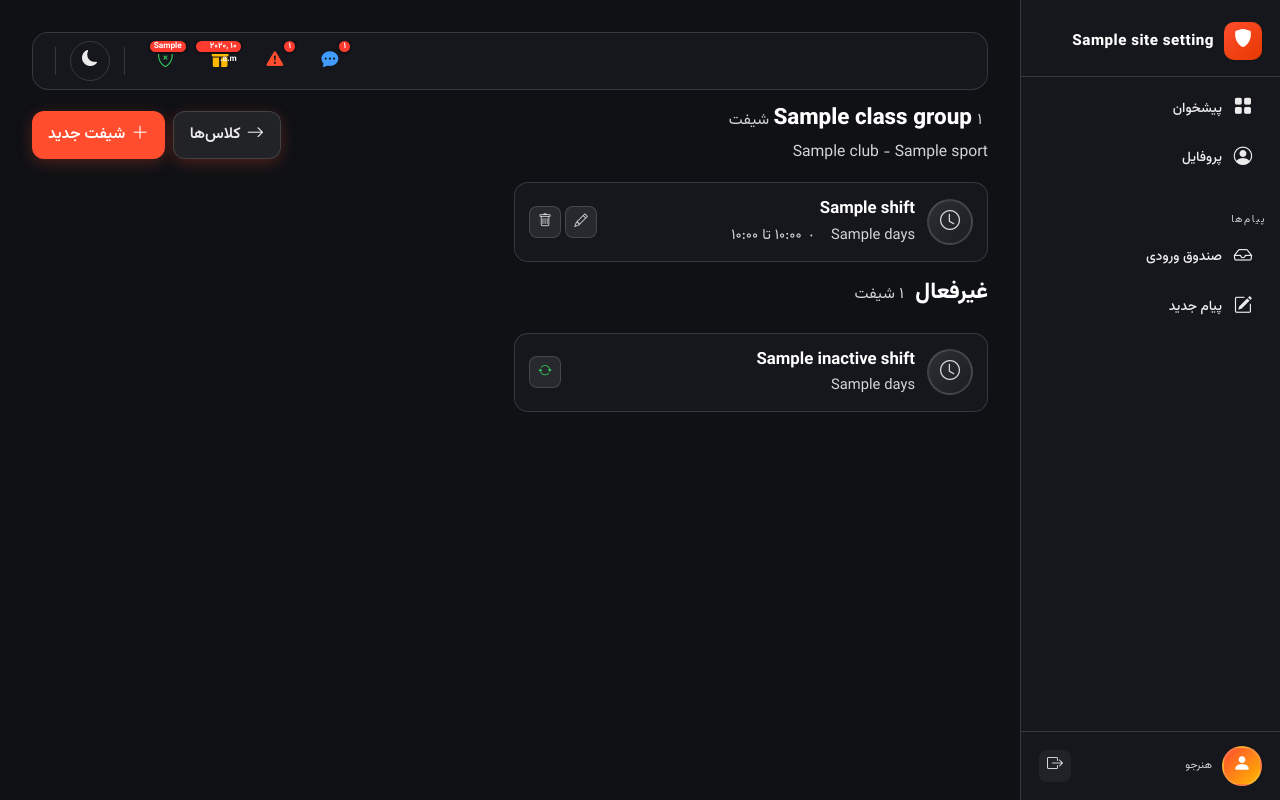
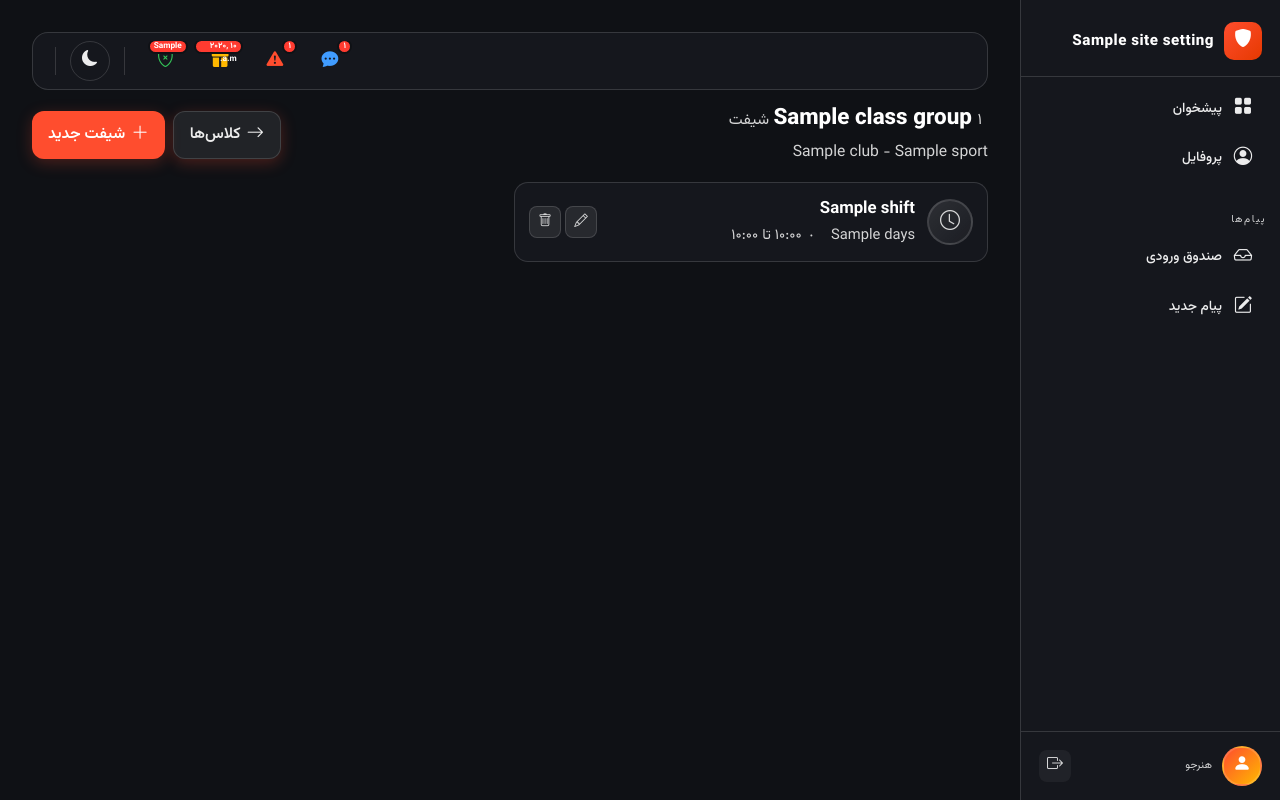
Before and after one commit to ArnikaTech/FightClub, a Django app: template templates/students/shift_list.html in a window 1280 px wide. Run offline with Django 5.2, Linux system fonts and the light colour scheme; the template is opened without the code that fills it: most values are stand-ins (such as "Sample title", 1, 10 or a date in 2020); some libraries are stand-ins or nearby versions.

Commit message:
Enable full delete for Students, Classes, and Shifts with dependency checks, remove soft delete

```diff
--- a/apps/students/urls.py
+++ b/apps/students/urls.py
@@ -29,13 +29,11 @@ urlpatterns = [
     path('classes/add/', views.ClassGroupCreateView.as_view(), name='class_add'),
     path('classes/<int:pk>/edit/', views.ClassGroupEditView.as_view(), name='class_edit'),
     path('classes/<int:pk>/delete/', views.ClassGroupDeleteView.as_view(), name='class_delete'),
-    path('classes/<int:pk>/activate/', views.ClassGroupActivateView.as_view(), name='class_activate'),
 
     path('classes/<int:class_id>/shifts/', views.ShiftListView.as_view(), name='shift_list'),
     path('classes/<int:class_id>/shifts/add/', views.ShiftCreateView.as_view(), name='shift_add'),
     path('shifts/<int:pk>/edit/', views.ShiftEditView.as_view(), name='shift_edit'),
     path('shifts/<int:pk>/delete/', views.ShiftDeleteView.as_view(), name='shift_delete'),
-    path('shifts/<int:pk>/activate/', views.ShiftActivateView.as_view(), name='shift_activate'),
 
     path('enrollments/', views.EnrollmentListView.as_view(), name='enrollment_list'),
     path('enrollments/add/', views.EnrollmentCreateView.as_view(), name='enrollment_add'),
--- a/templates/students/shift_list.html
+++ b/templates/students/shift_list.html
@@ -36,28 +36,6 @@
             </div>
             {% empty %}<div class="text-center py-5 text-muted" style="grid-column:1/-1;">شیفتی ثبت نشده</div>{% endfor %}
         </div>
-
-        {% if inactive_shifts %}
-        <div class="page-header animate__animated animate__fadeIn">
-            <div><h1 class="page-title">غیرفعال <span>{{ inactive_shifts.count }} شیفت</span></h1></div>
-        </div>
-        <div class="coach-list-page">
-            {% for s in inactive_shifts %}
-            <div class="coach-card-page animate__animated animate__fadeInUp" style="opacity:0.5;">
-                <div class="coach-avatar-page"><i class="bi bi-clock"></i></div>
-                <div class="coach-info-page" style="flex:1;">
-                    <div class="coach-name-page">{{ s.name }}</div>
-                    <div class="coach-meta-page"><span>{{ s.days }}</span></div>
-                </div>
-                <div class="coach-actions">
-                    <form method="post" action="{% url 'students:shift_activate' s.id %}">
-                        {% csrf_token %}<button class="coach-action-btn edit" style="color:#34c759;"><i class="bi bi-arrow-repeat"></i></button>
-                    </form>
-                </div>
-            </div>
-            {% endfor %}
-        </div>
-        {% endif %}
     </main>
     {% include 'partials/_bottom_nav.html' %}{% include 'partials/_bottom_sheet.html' %}{% include 'partials/_toast.html' %}
 </div>
@@ -94,12 +72,12 @@
 
 <div class="modal-overlay" id="deleteShiftModalOverlay" onclick="closeShiftDeleteModal()"></div>
 <div class="modal-sheet" id="deleteShiftModal">
-    <div class="modal-handle"></div><div class="modal-title">تایید غیرفعال‌سازی</div>
+    <div class="modal-handle"></div><div class="modal-title">تایید حذف</div>
     <div class="modal-body text-center">
         <i class="bi bi-exclamation-triangle-fill" style="font-size:3rem;color:var(--primary);"></i>
-        <p class="mt-3">آیا از غیرفعال کردن "<span id="deleteShiftName"></span>" مطمئن هستید؟</p>
+        <p class="mt-3">آیا از حذف کردن "<span id="deleteShiftName"></span>" مطمئن هستید؟</p>
         <div class="modal-btn-row mt-3"><button type="button" class="btn-cancel-sm" onclick="closeShiftDeleteModal()">انصراف</button>
-            <form id="deleteShiftForm" method="post" style="flex:1;">{% csrf_token %}<button class="btn-submit-sm" style="width:100%;"><i class="bi bi-trash"></i> غیرفعال</button></form>
+            <form id="deleteShiftForm" method="post" style="flex:1;">{% csrf_token %}<button class="btn-submit-sm" style="width:100%;"><i class="bi bi-trash"></i> حذف</button></form>
         </div>
     </div>
 </div>
```
Also changed, not shown: apps/students/views.py (+49 -17 lines), templates/students/class_list.html (+3 -25 lines).
